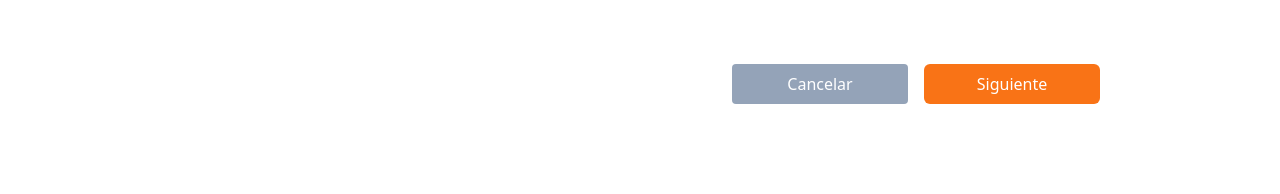
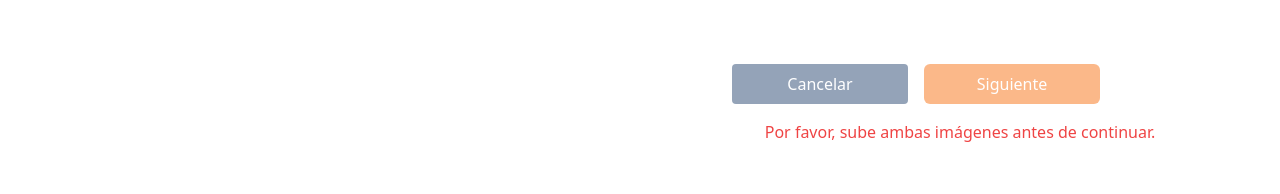
Before and after one commit to Xserrano02/Frontend-Samla, a React (Create React App) app: page /data in a window 1280 px wide. Shown: the part 564-758 px from the top of the page. Built offline with nearby package versions, Linux system fonts and the light colour scheme; no server answers.

Commit message:
Se agregaron validacions y funciones de alerta

```diff
--- a/src/components/Alert/AlertSucess.js
+++ b/src/components/Alert/AlertSucess.js
@@ -19,7 +19,7 @@ export const ShowFaceRecognition = () => {
 export const showErrorAlert= () => {
   return Swal.fire({
     title: "Oops...",
-    text: "Algo ha fallado, intente mas tarde",
+    text: "Algo ha fallado, intente mas tarde o revise los campos nuevamente",
     icon: "error",
   });
 };
--- a/src/components/Form/Button.jsx
+++ b/src/components/Form/Button.jsx
@@ -1,8 +1,12 @@
 import React from 'react';
 
-const Button = ({ onClick, children, className }) => {
+const Button = ({ onClick, children, className, disabled }) => {
   return (
-    <button onClick={onClick} className={`px-4 py-2 rounded ${className}`}>
+    <button
+      onClick={!disabled ? onClick : null}
+      className={`px-4 py-2 rounded ${className} ${disabled ? 'opacity-50 cursor-not-allowed' : ''}`}
+      disabled={disabled}
+    >
       {children}
     </button>
   );
--- a/src/components/Form/DragAndDrog.jsx
+++ b/src/components/Form/DragAndDrog.jsx
@@ -70,6 +70,9 @@ const FileUpload = ({ onContinue }) => {
     setCurrentImageType('');
   };
 
+  // Deshabilitar el botón "Siguiente" si no se han subido ambas imágenes
+  const isNextButtonDisabled = !formData.documentoFotoFrontal || !formData.documentoFotoTrasera;
+
   return (
     <div className="mb-4 px-0 md:px-36 lg:px-10 mt-10 justify-center items-center py-0 md:py-36">
       <label className="block text-lg font-medium text-gray-800 mb-10 md:mb-4 text-center md:text-left">
@@ -112,6 +115,7 @@ const FileUpload = ({ onContinue }) => {
         <Button
           onClick={onContinue}
           className={'w-full md:w-44 px-4 py-2 font-medium text-white bg-orange-500 rounded-md hover:bg-orange-600 focus:outline-none focus:ring-2 focus:ring-orange-500'}
+          disabled={isNextButtonDisabled}
         >
           Siguiente
         </Button>
@@ -121,6 +125,10 @@ const FileUpload = ({ onContinue }) => {
           Cancelar
         </Button>
       </div>
+
+      {isNextButtonDisabled && (
+        <p className="text-red-500 text-center mt-4">Por favor, sube ambas imágenes antes de continuar.</p>
+      )}
     </div>
   );
 };
--- a/src/services/ApiServices.js
+++ b/src/services/ApiServices.js
@@ -25,7 +25,7 @@ export const fetchUbicaciones = async () => {
     console.log('Datos que se enviarán:', formData);
 
     try {
-        const response = await fetch('http://localhost:4000/api/users', {
+        const response = await fetch(`${process.env.REACT_APP_API_URL}/users`, {
             method: 'POST',
             headers: {
                 'Content-Type': 'application/json',
@@ -53,7 +53,7 @@ export const fetchUbicaciones = async () => {
 
   export const GetsUser = async (updateFormData) => {
     try {
-        const response = await fetch('http://localhost:4000/api/users', {
+        const response = await fetch(`${process.env.REACT_APP_API_URL}/users`, {
             method: 'GET',
             headers: {
                 'Content-Type': 'application/json',
@@ -72,6 +72,7 @@ export const fetchUbicaciones = async () => {
             updateFormData({ usuarios: result });
         }
 
+        console.log(result)
         return result;
     } catch (error) {
         console.error('Error al obtener los datos:', error);
```
